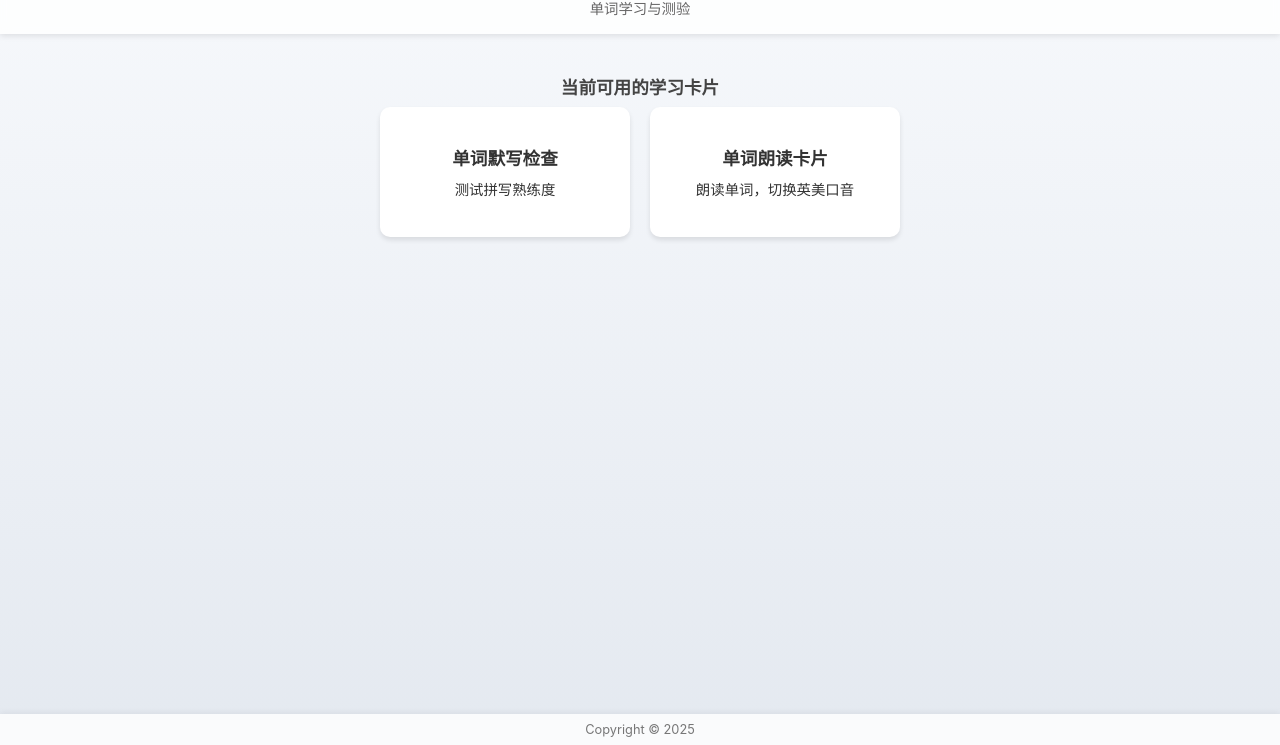
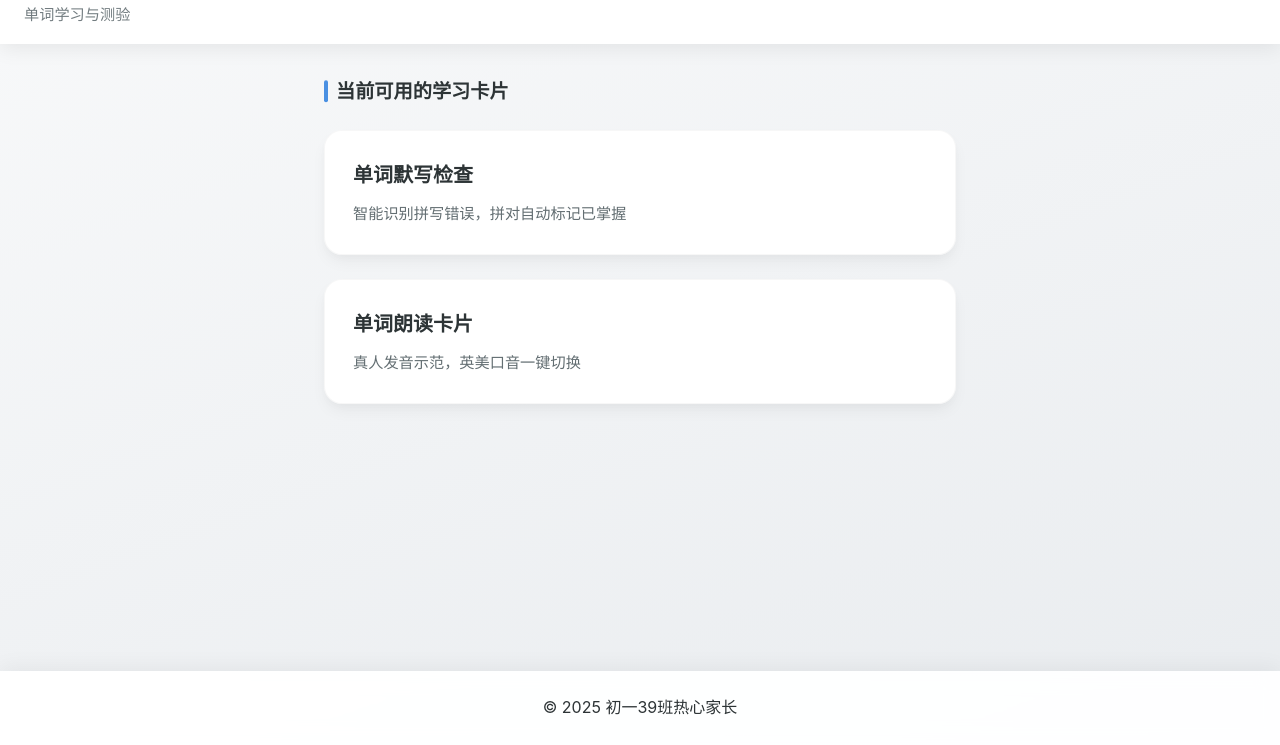
Before and after one commit to JayYuuuuu/English, a plain HTML site: page index.html in a window 1280 px wide. Shown: the part 55-800 px from the top of the page. Drawn offline with Linux system fonts and the light colour scheme.

Commit message:
index.html

```diff
--- a/index.html
+++ b/index.html
@@ -1,173 +1,65 @@
 <!DOCTYPE html>
 <html lang="zh-CN">
+
 <head>
     <meta charset="UTF-8" />
-  <meta name="viewport" content="width=device-width, initial-scale=1.0" />
+    <meta name="viewport" content="width=device-width, initial-scale=1.0, viewport-fit=cover" />
     <title>英语单词学习 - 2025春译林版</title>
 
-  <!-- Open Graph Meta Tags -->
+    <!-- 描述信息 -->
+    <meta name="description" content="使用2025春译林版的英语单词学习平台，提供单词默写检查和朗读卡片，助您快速提升拼写与发音能力。">
+
+    <!-- 社交媒体分享信息 -->
     <meta property="og:title" content="英语单词学习 - 2025春译林版" />
     <meta property="og:description" content="单词默写检查和单词朗读卡片，轻松切换英美口音，快速提升单词拼写与发音。" />
-  <meta property="og:image" content="https://yourdomain.com/images/word-learning-cover.png" />
+    <meta property="og:image" content="https://yourdomain.com/images/word-learning-cover.webp" />
     <meta property="og:url" content="https://yourdomain.com/english-learning.html" />
     <meta property="og:type" content="website" />
 
-  <!-- 可选：Twitter卡片等其他分享Meta -->
     <meta name="twitter:card" content="summary_large_image">
     <meta name="twitter:title" content="英语单词学习 - 2025春译林版">
     <meta name="twitter:description" content="单词默写检查和单词朗读卡片，方便切换英美口音。">
-  <meta name="twitter:image" content="https://yourdomain.com/images/word-learning-cover.png">
+    <meta name="twitter:image" content="https://yourdomain.com/images/word-learning-cover.webp">
 
-  <style>
-    /* 全局重置 */
-    * {
-      margin: 0;
-      padding: 0;
-      box-sizing: border-box;
-    }
+    <!-- Favicon -->
+    <link rel="icon" href="/images/favicon.ico" type="image/x-icon">
 
-    body {
-      font-family: -apple-system, BlinkMacSystemFont, "Segoe UI", Roboto,
-        "Helvetica Neue", Arial, sans-serif;
-      background: linear-gradient(to bottom, #f7f9fc, #e4e9f0);
-      min-height: 100vh;
-      display: flex;
-      flex-direction: column;
-    }
+    <!-- 外部样式表 -->
+    <link rel="stylesheet" href="styles.css">
 
-    /* 顶部标题栏 */
-    header {
-      background-color: #ffffffcc;
-      backdrop-filter: blur(5px); /* 兼容性视实际情况而定 */
-      box-shadow: 0 2px 6px rgba(0,0,0,0.1);
-      text-align: center;
-      padding: 1rem;
-    }
-    header h1 {
-      font-size: 1.4rem;
-      margin-bottom: 0.25rem;
-    }
-    header p {
-      font-size: 0.9rem;
-      color: #666;
-    }
+    <!-- 预连接字体（如果使用自定义字体） -->
+    <!--
+    <link rel="preconnect" href="https://fonts.googleapis.com">
+    <link rel="preconnect" href="https://fonts.gstatic.com" crossorigin>
+    <link href="https://fonts.googleapis.com/css2?family=Roboto:wght@400;600&display=swap" rel="stylesheet">
+    -->
+</head>
 
-    /* 容器区域 */
-    .container {
-      display: flex;
-      flex-direction: column;
-      align-items: center;
-      justify-content: flex-start;
-      flex: 1;
-      padding: 1rem;
-      max-width: 600px; /* 控制最大宽度，方便在大屏也不会太空 */
-      width: 100%;
-      margin: 0 auto;
-    }
-
-    /* 给未来更多卡片留一些板块说明 */
-    .section-title {
-      font-size: 1.1rem;
-      font-weight: bold;
-      margin-top: 1.5rem;
-      margin-bottom: 0.5rem;
-      color: #444;
-    }
-
-    /* 卡片区域 */
-    .card-list {
-      display: flex;
-      flex-wrap: wrap;
-      gap: 20px;
-      width: 100%;
-      justify-content: center;
-    }
-
-    .card {
-      background-color: #ffffff;
-      border-radius: 10px;
-      width: 250px;
-      height: 130px; /* 略微调整高度 */
-      display: flex;
-      flex-direction: column;
-      justify-content: center;
-      align-items: center;
-      text-decoration: none;
-      color: #333333;
-      font-size: 1.1em;
-      transition: all 0.3s ease;
-      box-shadow: 0 3px 5px rgba(0, 0, 0, 0.1);
-      text-align: center;
-      padding: 0 1rem;
-    }
-
-    /* 悬停变色 */
-    .card:hover {
-      background-color: #4a4a4a;
-      color: #ffffff;
-      transform: translateY(-4px);
-      box-shadow: 0 8px 14px rgba(0, 0, 0, 0.2);
-    }
-
-    /* 响应式：小屏幕 */
-    @media (max-width: 600px) {
-      .card {
-        width: 80%;
-        height: 100px;
-        font-size: 1rem;
-      }
-    }
-
-    /* 可选：让页脚看起来简洁 */
-    footer {
-      text-align: center;
-      background-color: #ffffffcc;
-      backdrop-filter: blur(5px);
-      padding: 0.5rem;
-      font-size: 0.8rem;
-      color: #777;
-      box-shadow: 0 -2px 6px rgba(0,0,0,0.05);
-    }
-  </style>
-</head>
 <body>
-
-  <!-- 顶部标题栏 -->
     <header>
         <h1>2025春·译林版英语七年级</h1>
         <p>单词学习与测验</p>
     </header>
 
-  <!-- 主要内容容器 -->
-  <div class="container">
-
-    <!-- 为后续更多学习卡片留的区块说明 -->
-    <div class="section-title">当前可用的学习卡片</div>
-
-    <!-- 卡片列表区 -->
+    <main class="container">
+        <section>
+            <h2 class="section-title">当前可用的学习卡片</h2>
             <div class="card-list">
-      <a href="https://jayyuuuuu.github.io/English/word.html" class="card">
+                <a href="https://jayyuuuuu.github.io/English/word.html" class="card" aria-label="单词默写检查">
                     <strong>单词默写检查</strong>
-        <p style="margin-top: 0.5rem; font-size:0.9rem; color:inherit;">
-          测试拼写熟练度
-        </p>
+                    <p>智能识别拼写错误，拼对自动标记已掌握</p>
                 </a>
-      <a href="https://jayyuuuuu.github.io/English/word-card.html" class="card">
+                <a href="https://jayyuuuuu.github.io/English/word-card.html" class="card" aria-label="单词朗读卡片">
                     <strong>单词朗读卡片</strong>
-        <p style="margin-top: 0.5rem; font-size:0.9rem; color:inherit;">
-          朗读单词，切换英美口音
-        </p>
+                    <p>真人发音示范，英美口音一键切换</p>
                 </a>
             </div>
+        </section>
+    </main>
 
-    <!-- 你也可以在这儿添加更多卡片或说明区 -->
-    <!-- <div class="section-title">更多功能，敬请期待</div> -->
-
-  </div>
-
-  <!-- 页脚 -->
     <footer>
-    Copyright © 2025
+        <p>&copy; 2025 初一39班热心家长</p>
     </footer>
 </body>
+
 </html>
```
Lines whose indentation alone changed are shown as unchanged.
